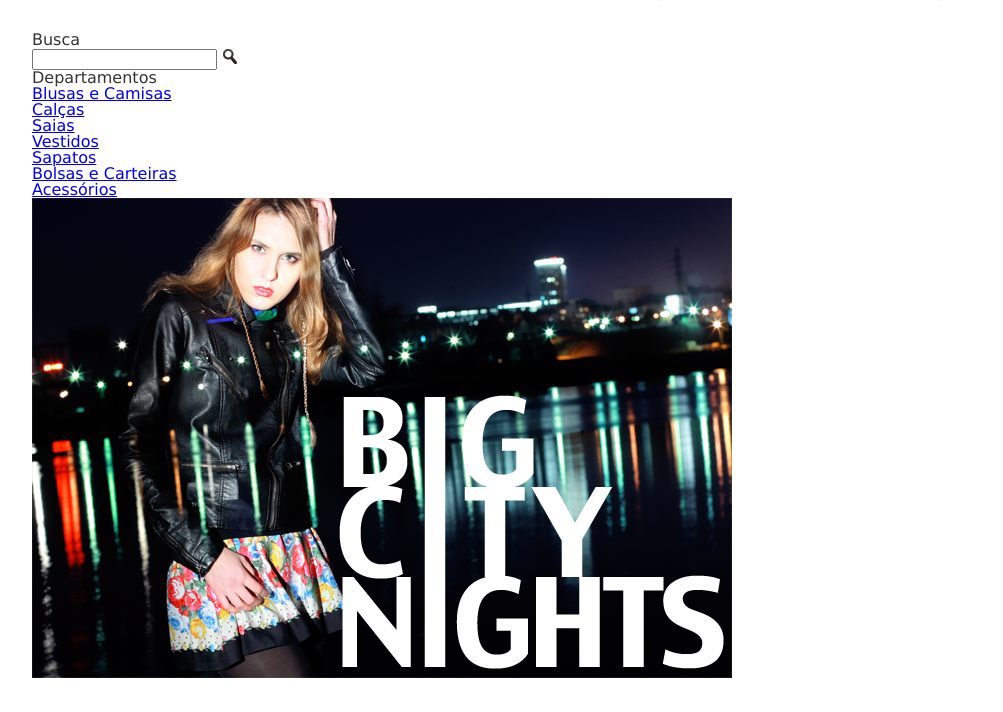
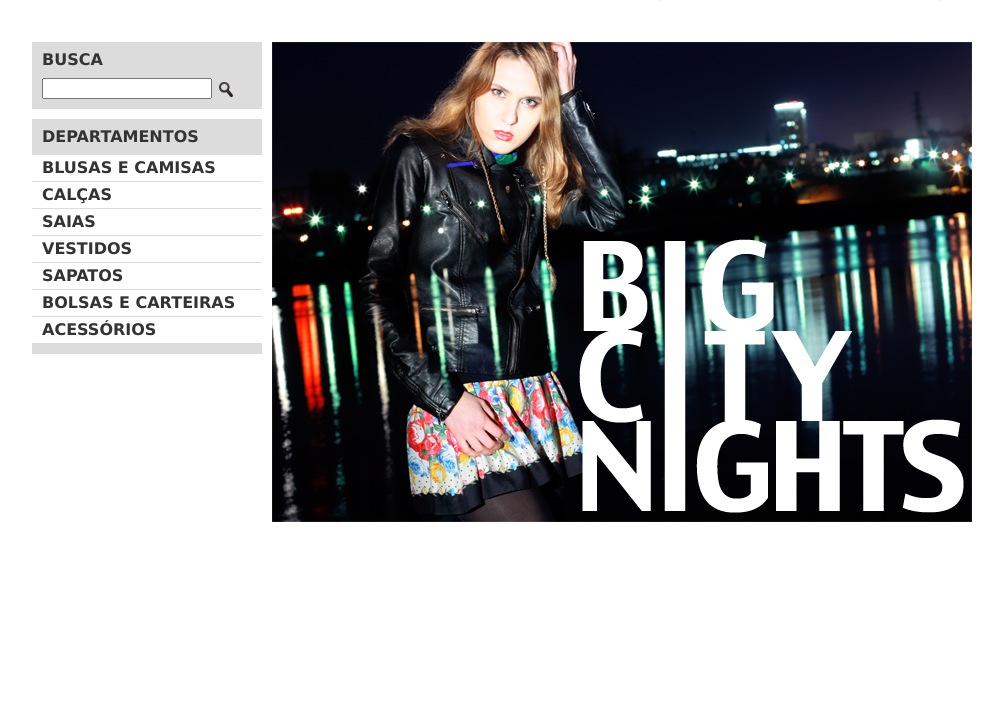
Before and after one commit to raigomes/WD43-MirrorFashion, a PHP site: page /mirrorfashion/index.html in a window 1280 px wide. Shown: the part 88-800 px from the top of the page, without its empty margins (138-1141 px from the left). Run offline with PHP 8.4, Linux system fonts and the light colour scheme.

Commit message:
Finalizando Menu e Destaque da Seção Central

```diff
--- a/mirrorfashion/css/estilo.css
+++ b/mirrorfashion/css/estilo.css
@@ -44,3 +44,49 @@ header {
 	display: inline;
 	margin-left: 20px;
 }
+
+/* Seção Central */
+.destaque {
+	margin-top: 10px;
+}
+
+.busca input {
+	vertical-align: middle;
+}
+
+.busca input[type=search] {
+	width: 170px;
+}
+
+.busca,
+.menu-departamentos {
+	background-color: #dcdcdc;
+	font-weight: bold;
+	text-transform: uppercase;
+	margin-right: 10px;
+	width: 230px;
+	float: left;
+}
+
+.menu-departamentos {
+	clear: left;
+	margin-top: 10px;
+	padding-bottom: 10px;
+}
+
+.busca h2,
+.busca form,
+.menu-departamentos h2 {
+	margin: 10px;
+}
+
+.menu-departamentos li {
+	background-color: white;
+	margin-bottom: 1px;
+	padding: 5px 10px;
+}
+
+.menu-departamentos a {
+	color: #333333;
+	text-decoration: none;
+}
```
Also changed, not shown: mirrorfashion/index.html (line endings or trailing spaces).
